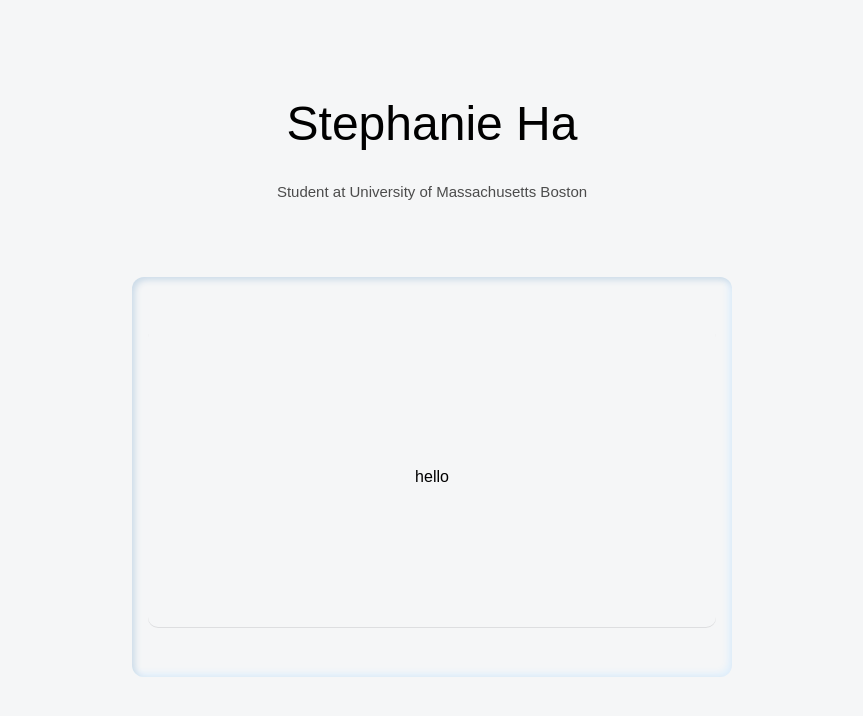
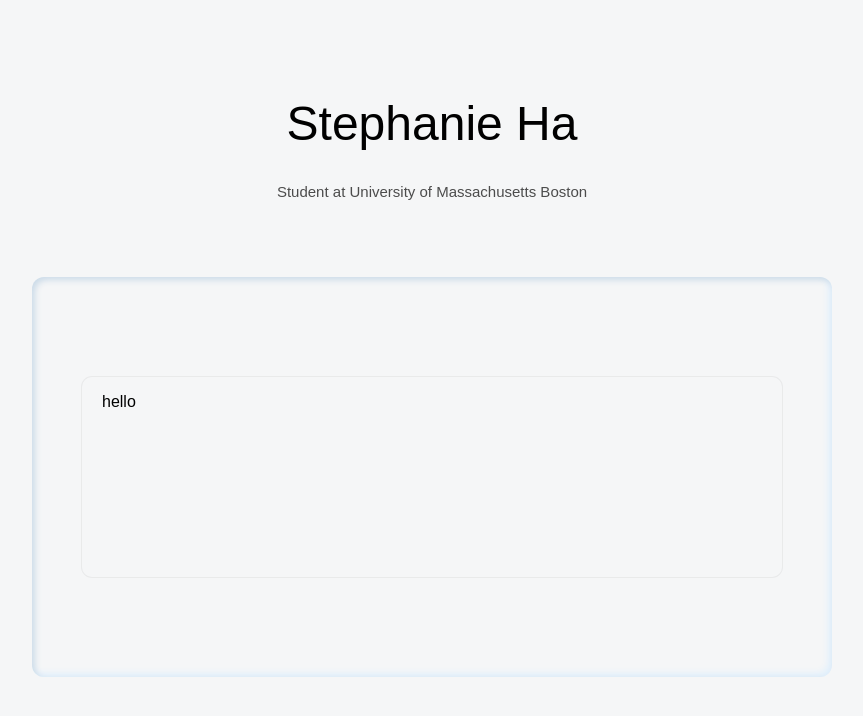
Before and after one commit to bettaburger/website, a Next.js app: page / in a window 1280 px wide. Shown: the top 716 px of the page, without its empty margins (208-1071 px from the left). Built offline with nearby package versions, Linux system fonts and the light colour scheme.

Commit message:
tweaked styles

```diff
--- a/app/styles/card.css
+++ b/app/styles/card.css
@@ -9,7 +9,7 @@
     display: flex;
     justify-content: center;
     align-items: center;
-    width: 600px;
+    width: 800px;
     height: 400px;
     background: inherit;
     border-radius: 12px;
@@ -19,12 +19,19 @@
 
 .card {
     display: flex;
-    justify-content: center;
-    align-items: center;
-    width: 600px;
-    height: 300px;
+    justify-content: left;
+    text-indent: 20px;
+    align-items: left;
+    width: 700px;
+    height: 200px;
     background: inherit;
     border-radius: 10px;
-    box-shadow: rgba(17, 17, 26, 0.1) 0px 1px 0px;
-    margin: 16px;
+    box-shadow: rgba(0, 0, 0, 0.05) 0px 0px 0px 1px;
 }
+
+.card title {
+    font-style: inherit;
+    font-weight: 400px;
+}
+
+/*buttons*/
```
Also changed, not shown: app/styles/header.css (added, +51 -0 lines).
